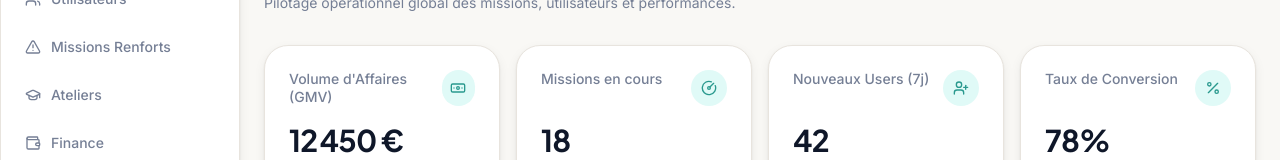
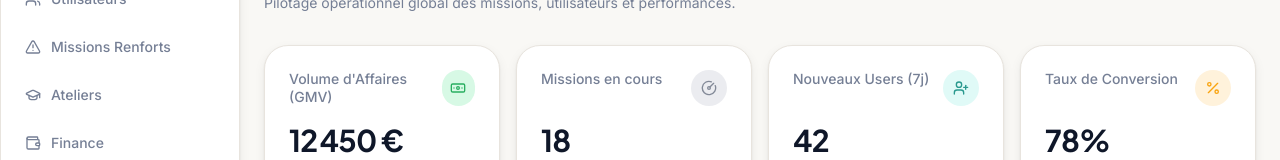
Before and after one commit to tachfineamnay/SAAS-LES-EXTRAS-, a Next.js app in the folder apps/web/: page /admin in a window 1280 px wide. Shown: the part 160-320 px from the top of the page. Built offline with nearby package versions, Linux system fonts and the light colour scheme.

Commit message:
fix: correct KpiTile iconColor values in AdminStats component

```diff
--- a/apps/web/src/components/admin/AdminStats.tsx
+++ b/apps/web/src/components/admin/AdminStats.tsx
@@ -19,19 +19,19 @@ export function AdminStats({ data }: AdminStatsProps) {
         label="Volume d'Affaires (GMV)"
         value={currencyFormatter.format(data.gmv)}
         icon={Banknote}
-        iconColor="text-emerald-600"
+        iconColor="emerald"
       />
       <KpiTile
         label="Missions en cours"
         value={data.activeMissionsToday}
         icon={CircleGauge}
-        iconColor="text-secondary"
+        iconColor="gray"
       />
       <KpiTile
         label="Nouveaux Users (7j)"
         value={data.newUsersLast7Days}
         icon={UserPlus}
-        iconColor="text-primary"
+        iconColor="teal"
         trend="up"
         trendLabel={data.newUsersTrendLabel}
       />
@@ -39,7 +39,7 @@ export function AdminStats({ data }: AdminStatsProps) {
         label="Taux de Conversion"
         value={`${data.sosConversionRate}%`}
         icon={Percent}
-        iconColor="text-amber-600"
+        iconColor="amber"
       />
     </div>
   );
```
